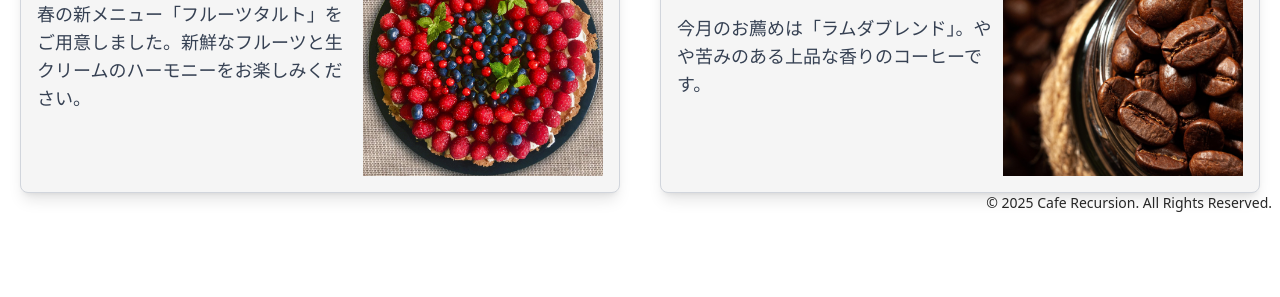
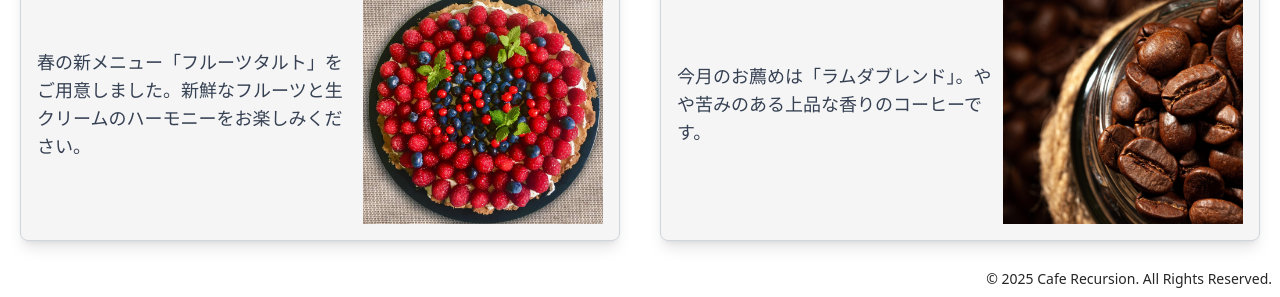
Before and after one commit to teamdev-beginner-202506-a4/work-space, a website: page docs/index.html in a window 1280 px wide. Shown: the part 579-876 px from the top of the page. Before the commit the page ends 800 px from the top, so only its background shows below. Drawn offline with Linux system fonts and the light colour scheme.

Commit message:
fix: h-screenの代わりに、min-h-screenを使用する。

```diff
--- a/docs/index.html
+++ b/docs/index.html
@@ -7,7 +7,7 @@
   <link href="./output.css" rel="stylesheet">
   <script src="./js/header.js" defer></script>
 </head>
-<body class="h-screen flex flex-col">
+<body class="min-h-screen flex flex-col">
   <header class="w-full font-handwriting">
     <div class="flex flex-row items-center h-14 px-4 justify-between sm:justify-start">
         <!-- ロゴ -->
@@ -94,7 +94,7 @@
     </div>
   </div>
 
-  <footer class="w-full">
+  <footer class="w-full mt-7">
     <div class="text-right mb-2 px-2 text-neutral-800 text-sm">© 2025 Cafe Recursion. All Rights Reserved.</div>
   </footer>
 </body>
```
Also changed, not shown: docs/shop.html (+1 -1 lines), docs/output.css.
